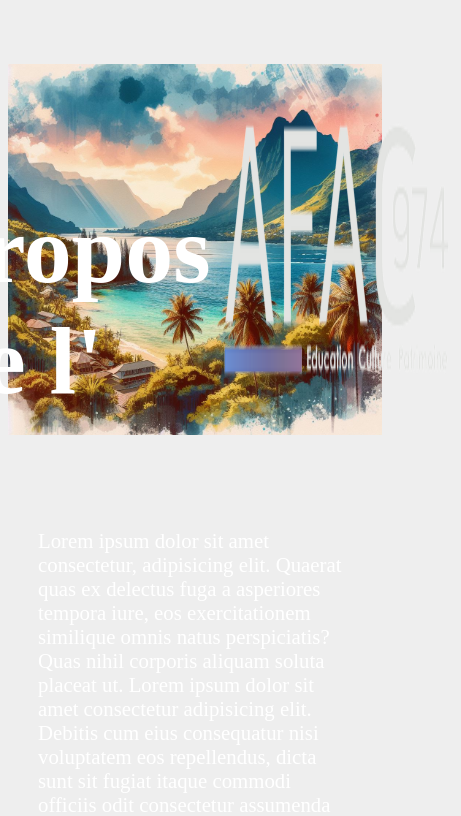
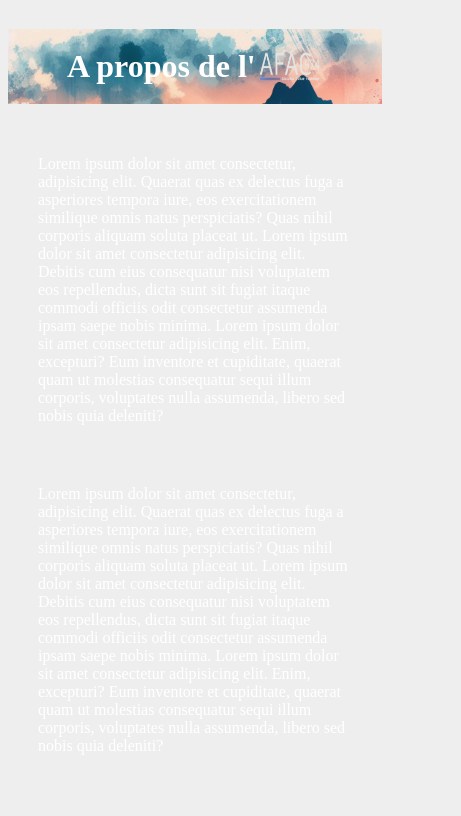
Before and after one commit to WildCodeSchool-2023-09/afac974, a React (Vite) app in the folder frontend/: page /apropos in a window 390 px wide. Shown: the top 816 px of the page, 461 px wide, since content can reach past the window. Built offline with nearby package versions, Linux system fonts and the light colour scheme; a web font is replaced by a local one; what granim would draw is missing.

Commit message:
Start responsive for 'A propos' page

```diff
--- a/frontend/src/pages/A_propos/Apropos.scss
+++ b/frontend/src/pages/A_propos/Apropos.scss
@@ -21,5 +21,24 @@
   }
 }
 
-// @media screen {
-// }
+@media screen and (max-width: 600px) {
+  .global {
+    display: inline-block;
+  }
+
+  .global {
+    h1 {
+      font-size: 2rem;
+    }
+  }
+  .global {
+    img {
+      width: 20%;
+    }
+  }
+  .global {
+    p {
+      font-size: 1rem;
+    }
+  }
+}
```
